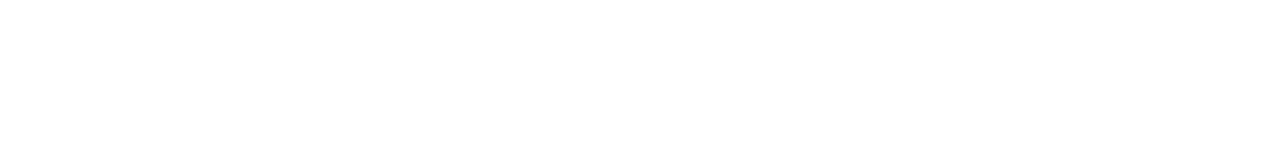
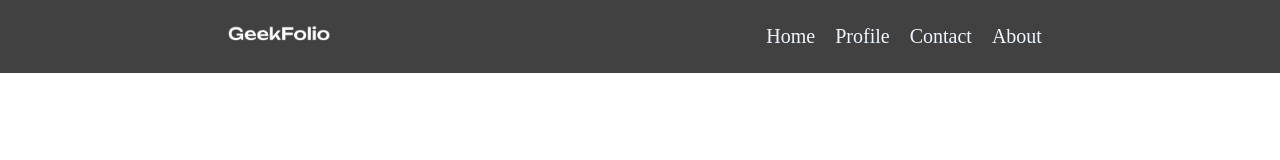
Before and after one commit to KHaaN007/Practice-Project-02-Repeated, a plain HTML site: page index.html in a window 1280 px wide. Drawn offline with Linux system fonts and the light colour scheme.

Commit message:
navbar added

```diff
--- a/index.html
+++ b/index.html
@@ -6,6 +6,19 @@
     <title>Practice-Project-02-Repeated</title>
     <link rel="stylesheet" href="style/styles.css" class="css">
 </head>
+      <!-- Navbar Section -->
+
+<nav class="navbar-section">
+    <div>
+        <img height="20px" src="/logo/logo-light.png" alt="">
+    </div>
+    <div id="navbar-button">
+        <li class="nav-list">Home</li>
+        <li class="nav-list">Profile</li>
+        <li class="nav-list">Contact</li>
+        <li class="nav-list">About</li>
+    </div>
+</nav>
 <body>
 
 </body>
--- a/style/styles.css
+++ b/style/styles.css
@@ -0,0 +1,20 @@
+*{margin: 0px;}
+.navbar-section{
+    background-color:#424141;
+    text-align: center;
+    align-items: center;
+    padding: 15px;
+    display: flex;
+    justify-content: space-around;
+    list-style: none;
+}
+#navbar-button{
+    display: flex;
+
+}
+.nav-list{
+    align-items: center;
+    padding: 10px;
+    font-size: 20px;
+    color: aliceblue;
+}
```
